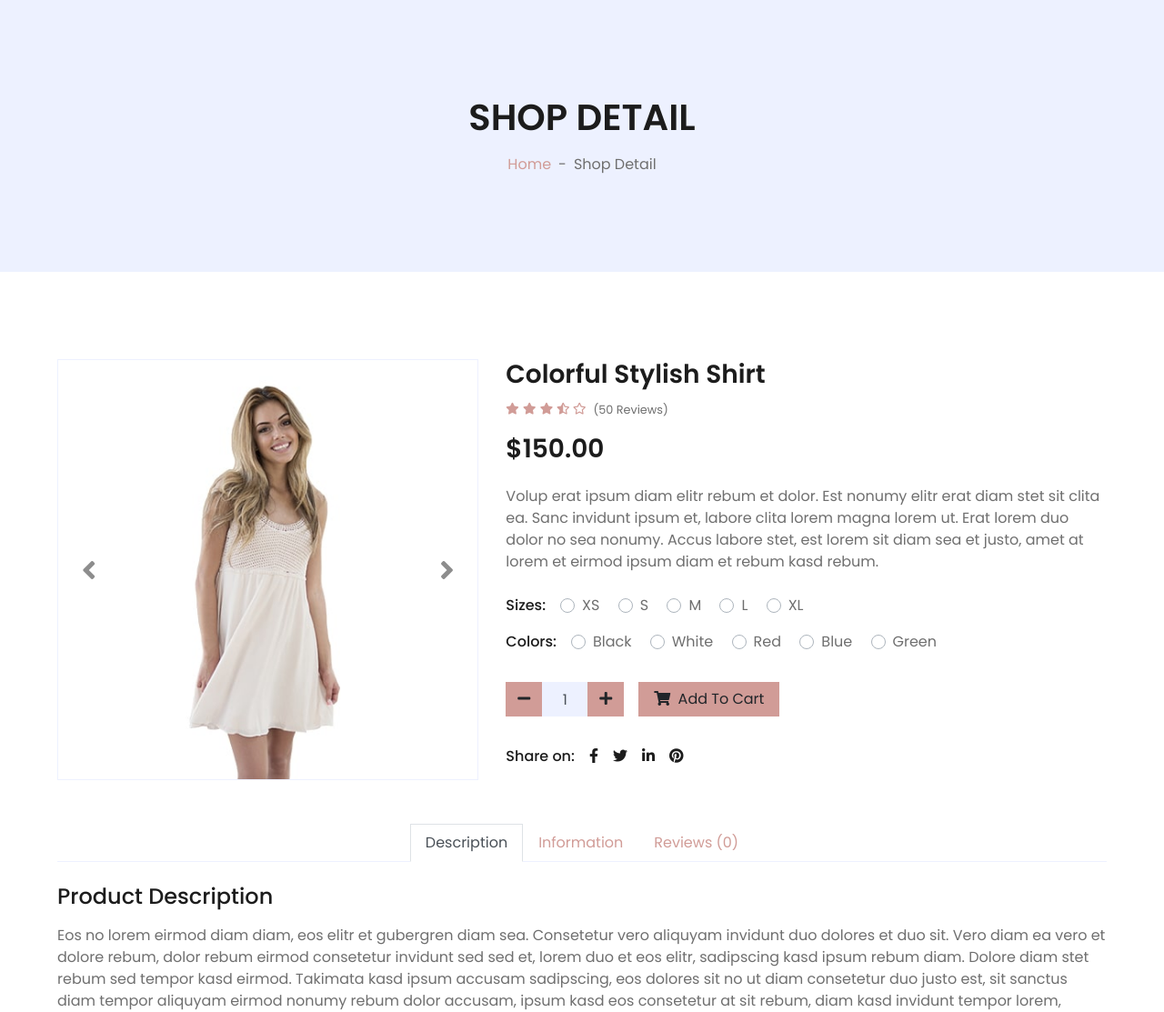
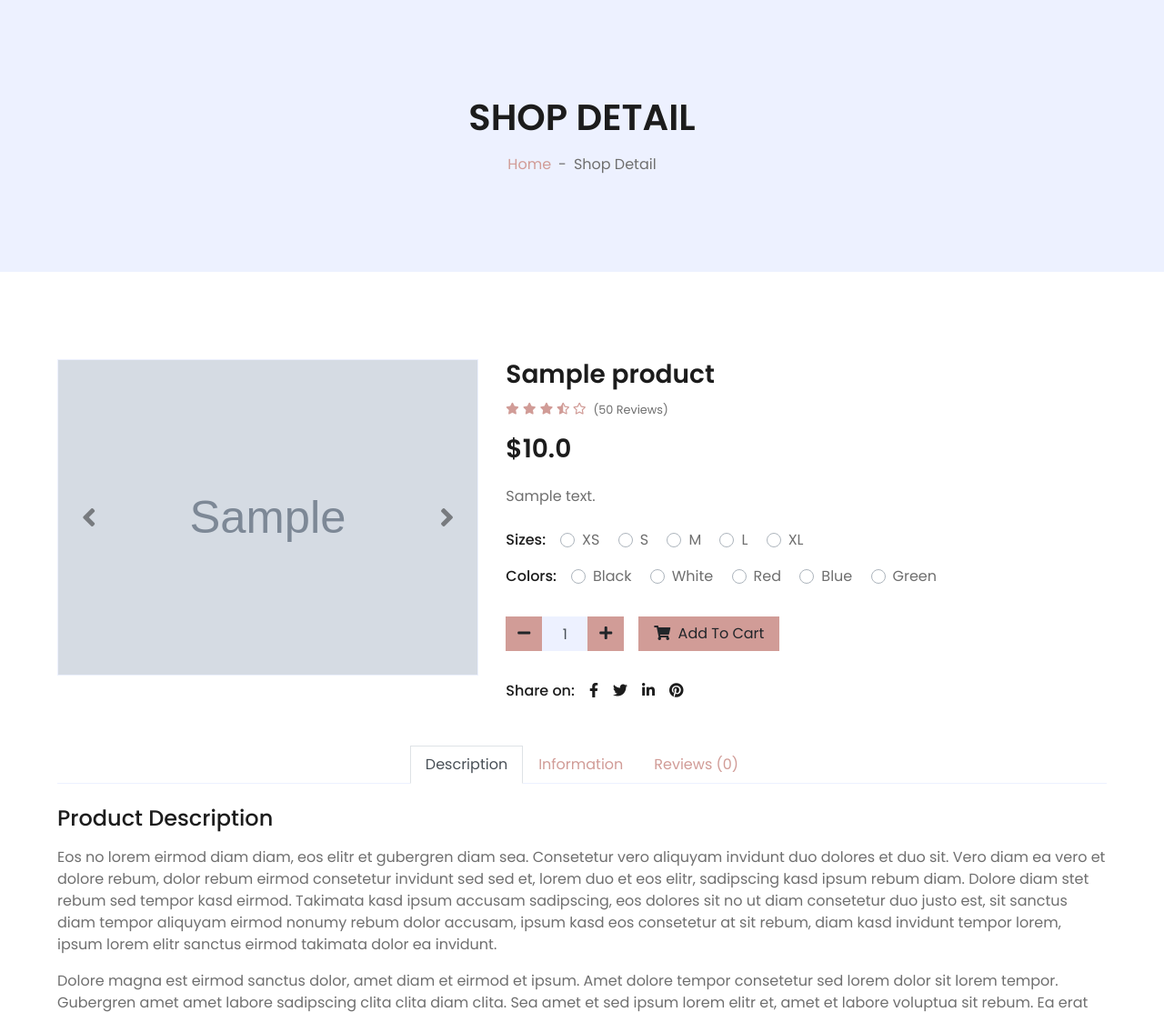
Before and after one commit to mmiskiewicz/M-Store, a Flask app: page /product/1 in a window 1280 px wide. Shown: the part 186-1299 px from the top of the page at 91% size. Run offline with Flask 2, Linux system fonts and the light colour scheme; tables that the repository leaves empty hold one stand-in row (values such as "Sample post"); grey boxes marked "Sample" are stand-in pictures; some libraries are stand-ins or nearby versions.

Commit message:
add product information

```diff
--- a/templates/product.html
+++ b/templates/product.html
@@ -176,13 +176,13 @@
                 <div id="product-carousel" class="carousel slide" data-ride="carousel">
                     <div class="carousel-inner border">
                         <div class="carousel-item active">
-                            <img class="w-100 h-100" src="/static/img/product-1.jpg" alt="Image">
+                            <img class="w-100 h-100" src="{{product.img_url}}" alt="Image">
                         </div>
                         <div class="carousel-item">
-                            <img class="w-100 h-100" src="/static/img/product-2.jpg" alt="Image">
+                            <img class="w-100 h-100" src="{{product.img_url2}}" alt="Image">
                         </div>
                         <div class="carousel-item">
-                            <img class="w-100 h-100" src="/static/img/product-3.jpg" alt="Image">
+                            <img class="w-100 h-100" src="{{product.img_url3}}" alt="Image">
                         </div>
                         <div class="carousel-item">
                             <img class="w-100 h-100" src="/static/img/product-4.jpg" alt="Image">
@@ -198,7 +198,7 @@
             </div>
 
             <div class="col-lg-7 pb-5">
-                <h3 class="font-weight-semi-bold">Colorful Stylish Shirt</h3>
+                <h3 class="font-weight-semi-bold">{{product.name}}</h3>
                 <div class="d-flex mb-3">
                     <div class="text-primary mr-2">
                         <small class="fas fa-star"></small>
@@ -209,8 +209,8 @@
                     </div>
                     <small class="pt-1">(50 Reviews)</small>
                 </div>
-                <h3 class="font-weight-semi-bold mb-4">$150.00</h3>
-                <p class="mb-4">Volup erat ipsum diam elitr rebum et dolor. Est nonumy elitr erat diam stet sit clita ea. Sanc invidunt ipsum et, labore clita lorem magna lorem ut. Erat lorem duo dolor no sea nonumy. Accus labore stet, est lorem sit diam sea et justo, amet at lorem et eirmod ipsum diam et rebum kasd rebum.</p>
+                <h3 class="font-weight-semi-bold mb-4">${{product.current_price}}</h3>
+                <p class="mb-4">{{product.description}}</p>
                 <div class="d-flex mb-3">
                     <p class="text-dark font-weight-medium mb-0 mr-3">Sizes:</p>
                     <form>
```
